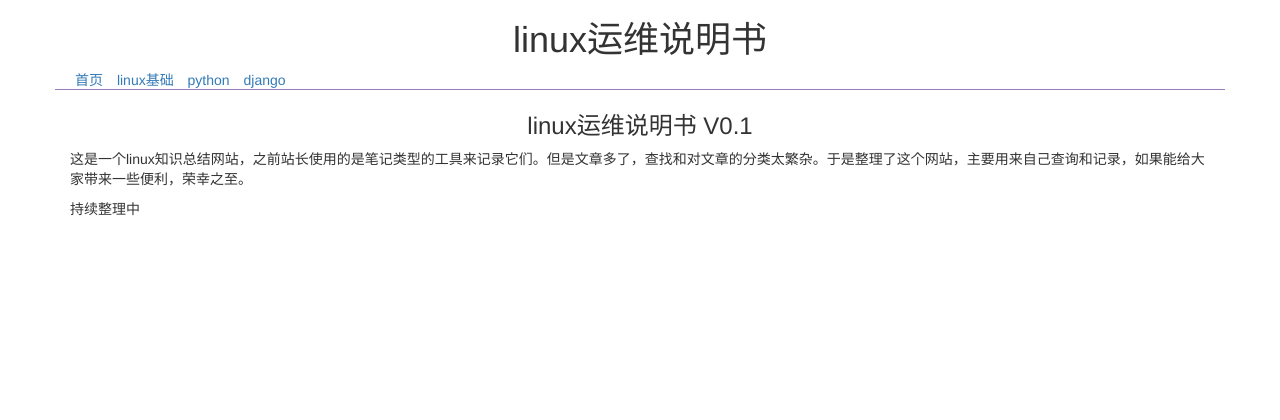
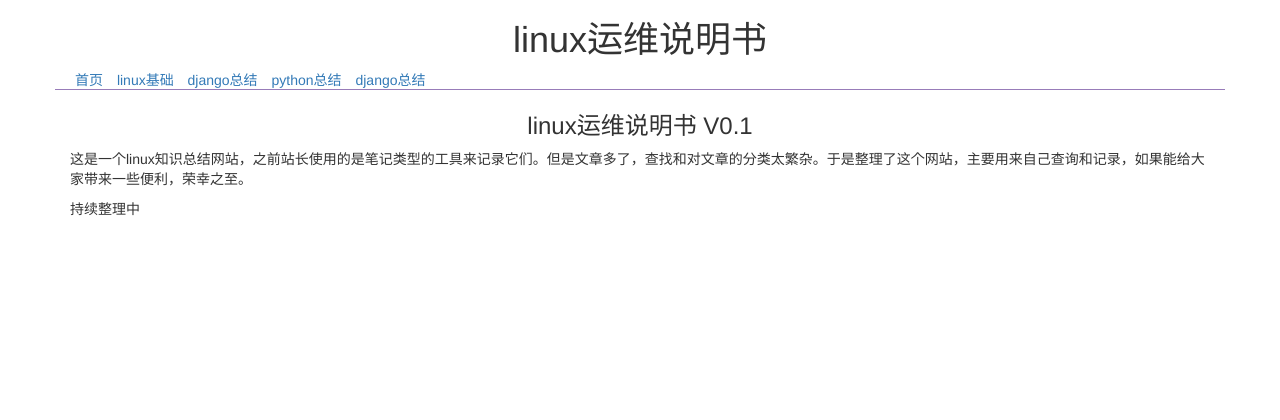
Before and after one commit to xiaotuanyu120/markdown_build_static_html, a Flask app: page / in a window 1280 px wide. Shown: the top 420 px of the page. Run offline with Flask 2, Linux system fonts and the light colour scheme; some libraries are stand-ins or nearby versions.

Commit message:
add mysql

```diff
--- a/MyBlog/templates/base.html
+++ b/MyBlog/templates/base.html
@@ -31,8 +31,9 @@
           <ul class="list-inline" style="padding-left:20px;">
             <li><a href="/">首页</a></li>
             <li><a href="/linux">linux基础</a></li>
-            <li><a href="/python">python</a></li>
-            <li><a href="/django">django</a></li>
+            <li><a href="/mysql">django总结</a></li>
+            <li><a href="/python">python总结</a></li>
+            <li><a href="/django">django总结</a></li>
           </ul>
         </p>
       </div>
```
